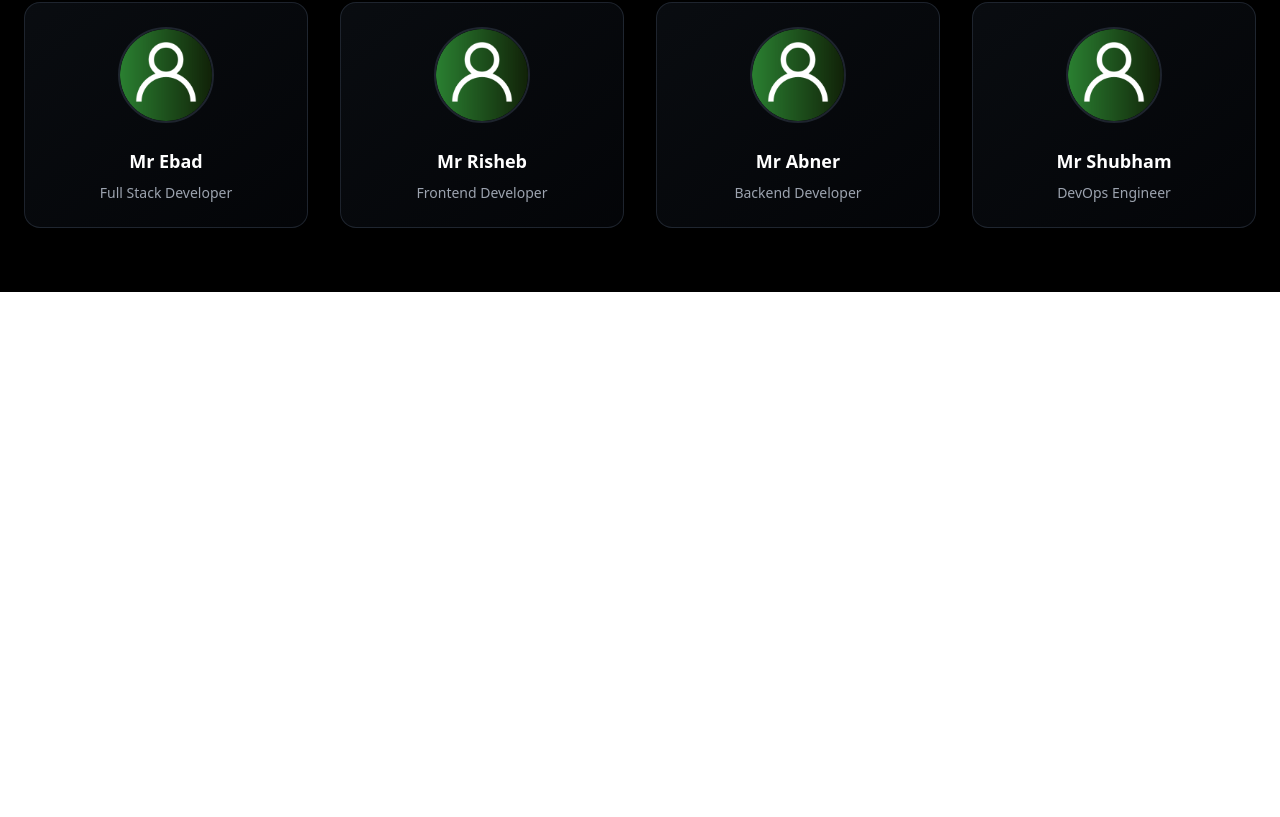
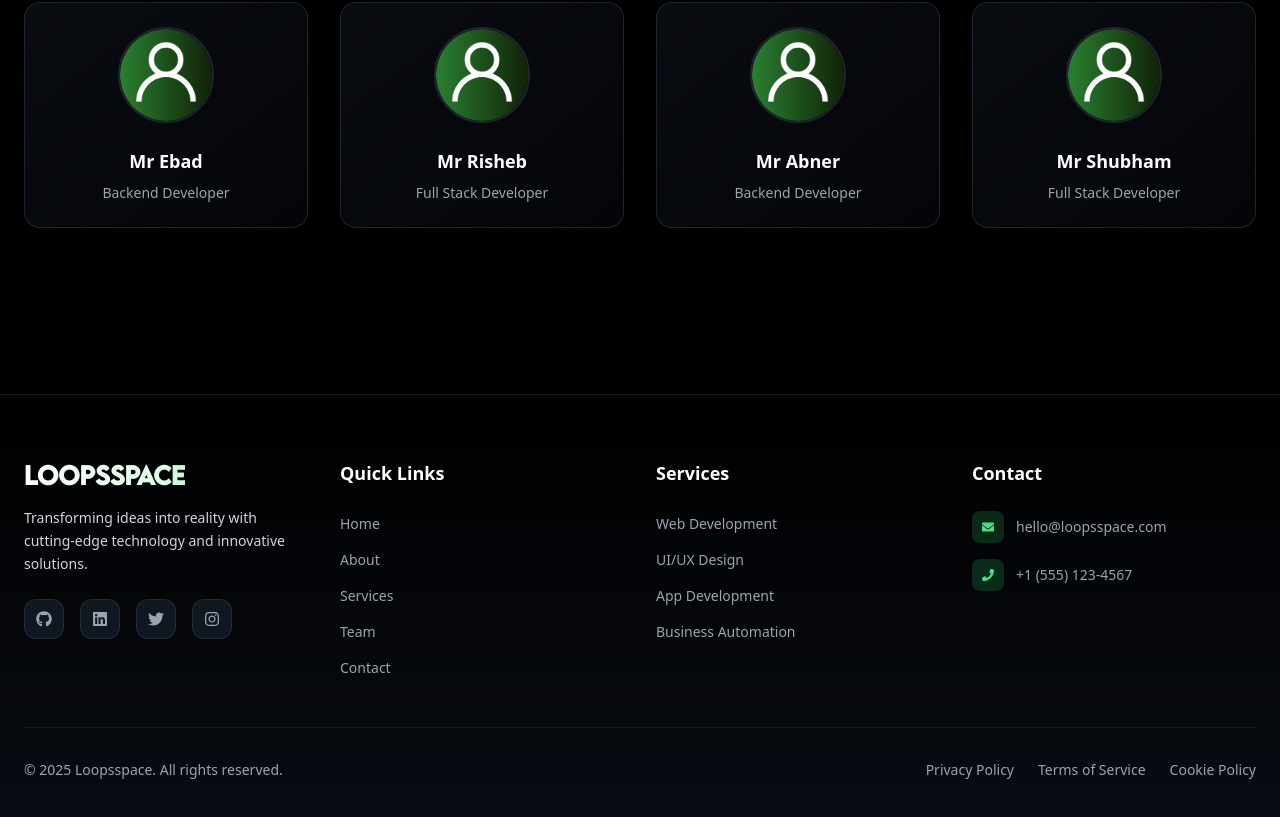
Before and after one commit to loopsspace/loopspace_portfolio, a React (Vite) app: page / in a window 1280 px wide. Shown: the part 2928-3745 px from the top of the page. Before the commit the page ends 3220 px from the top, so only its background shows below. Built offline with nearby package versions, Linux system fonts and the light colour scheme.

Commit message:
7th commit

```diff
--- /dev/null
+++ b/src/components/Footer.jsx
@@ -0,0 +1,181 @@
+import React from 'react';
+import { motion } from 'framer-motion';
+import { FaGithub, FaLinkedin, FaTwitter, FaInstagram, FaEnvelope, FaMapMarkerAlt, FaPhone } from 'react-icons/fa';
+
+const Footer = () => {
+  const currentYear = new Date().getFullYear();
+
+  const socialLinks = [
+    { icon: FaGithub, href: '#', label: 'GitHub' },
+    { icon: FaLinkedin, href: '#', label: 'LinkedIn' },
+    { icon: FaTwitter, href: '#', label: 'Twitter' },
+    { icon: FaInstagram, href: '#', label: 'Instagram' }
+  ];
+
+  const quickLinks = [
+    { name: 'Home', href: '#' },
+    { name: 'About', href: '#about' },
+    { name: 'Services', href: '#services' },
+    { name: 'Team', href: '#team' },
+    { name: 'Contact', href: '#contact' }
+  ];
+
+  const services = [
+    { name: 'Web Development', href: '#' },
+    { name: 'UI/UX Design', href: '#' },
+    { name: 'App Development', href: '#' },
+    { name: 'Business Automation', href: '#' }
+  ];
+
+  return (
+    <footer className="relative bg-gradient-to-b from-transparent to-gray-900/50 backdrop-blur-sm border-t border-gray-800/50 md:mt-[8%]">
+      {/* Background Pattern */}
+      <div className="absolute inset-0 bg-grid-pattern opacity-5"></div>
+
+      <div className="relative z-10 max-w-7xl mx-auto px-6 py-16">
+        {/* Main Footer Content */}
+        <div className="grid grid-cols-1 md:grid-cols-2 lg:grid-cols-4 gap-8 mb-12">
+          {/* Brand Section */}
+          <motion.div
+            className="lg:col-span-1"
+            initial={{ opacity: 0, y: 20 }}
+            whileInView={{ opacity: 1, y: 0 }}
+            transition={{ duration: 0.6 }}
+            viewport={{ once: true }}
+          >
+            <div className="mb-6">
+              <h3 className="text-2xl font-bold bg-gradient-to-r from-white via-green-100 to-green-400 bg-clip-text text-transparent mb-4"
+                  style={{ fontFamily: 'LEMONMILK, sans-serif' }}>
+                LOOPSSPACE
+              </h3>
+              <p className="text-gray-300 text-sm leading-relaxed">
+                Transforming ideas into reality with cutting-edge technology and innovative solutions.
+              </p>
+            </div>
+
+            {/* Social Links */}
+            <div className="flex gap-4">
+              {socialLinks.map((social, index) => (
+                <motion.a
+                  key={index}
+                  href={social.href}
+                  className="w-10 h-10 bg-gray-800/50 border border-gray-700/50 rounded-xl flex items-center justify-center text-gray-400 hover:text-green-400 hover:border-green-500/50 hover:bg-green-500/10 transition-all duration-300"
+                  whileHover={{ scale: 1.1, rotate: 5 }}
+                  whileTap={{ scale: 0.95 }}
+                  aria-label={social.label}
+                >
+                  <social.icon className="w-4 h-4" />
+                </motion.a>
+              ))}
+            </div>
+          </motion.div>
+
+          {/* Quick Links */}
+          <motion.div
+            initial={{ opacity: 0, y: 20 }}
+            whileInView={{ opacity: 1, y: 0 }}
+            transition={{ duration: 0.6, delay: 0.1 }}
+            viewport={{ once: true }}
+          >
+            <h4 className="text-lg font-semibold text-white mb-6">Quick Links</h4>
+            <ul className="space-y-3">
+              {quickLinks.map((link, index) => (
+                <motion.li key={index} whileHover={{ x: 5 }}>
+                  <a
+                    href={link.href}
+                    className="text-gray-400 hover:text-green-400 transition-colors duration-300 text-sm"
+                  >
+                    {link.name}
+                  </a>
+                </motion.li>
+              ))}
+            </ul>
+          </motion.div>
+
+          {/* Services */}
+          <motion.div
+            initial={{ opacity: 0, y: 20 }}
+            whileInView={{ opacity: 1, y: 0 }}
+            transition={{ duration: 0.6, delay: 0.2 }}
+            viewport={{ once: true }}
+          >
+            <h4 className="text-lg font-semibold text-white mb-6">Services</h4>
+            <ul className="space-y-3">
+              {services.map((service, index) => (
+                <motion.li key={index} whileHover={{ x: 5 }}>
+                  <a
+                    href={service.href}
+                    className="text-gray-400 hover:text-green-400 transition-colors duration-300 text-sm"
+                  >
+                    {service.name}
+                  </a>
+                </motion.li>
+              ))}
+            </ul>
+          </motion.div>
+
+          {/* Contact Info */}
+          <motion.div
+            initial={{ opacity: 0, y: 20 }}
+            whileInView={{ opacity: 1, y: 0 }}
+            transition={{ duration: 0.6, delay: 0.3 }}
+            viewport={{ once: true }}
+          >
+            <h4 className="text-lg font-semibold text-white mb-6">Contact</h4>
+            <div className="space-y-4">
+              <div className="flex items-center gap-3">
+                <div className="w-8 h-8 bg-green-500/20 rounded-lg flex items-center justify-center">
+                  <FaEnvelope className="w-3 h-3 text-green-400" />
+                </div>
+                <span className="text-gray-400 text-sm">hello@loopsspace.com</span>
+              </div>
+              <div className="flex items-center gap-3">
+                <div className="w-8 h-8 bg-green-500/20 rounded-lg flex items-center justify-center">
+                  <FaPhone className="w-3 h-3 text-green-400" />
+                </div>
+                <span className="text-gray-400 text-sm">+1 (555) 123-4567</span>
+              </div>
+
+            </div>
+          </motion.div>
+        </div>
+
+
+
+        {/* Bottom Bar */}
+        <motion.div
+          className="flex flex-col md:flex-row justify-between items-center gap-4 pt-8 border-t border-gray-800/50"
+          initial={{ opacity: 0 }}
+          whileInView={{ opacity: 1 }}
+          transition={{ duration: 0.6, delay: 0.5 }}
+          viewport={{ once: true }}
+        >
+          <div className="text-gray-400 text-sm">
+            © {currentYear} Loopsspace. All rights reserved.
+          </div>
+          <div className="flex gap-6 text-sm">
+            <a href="#" className="text-gray-400 hover:text-green-400 transition-colors duration-300">
+              Privacy Policy
+            </a>
+            <a href="#" className="text-gray-400 hover:text-green-400 transition-colors duration-300">
+              Terms of Service
+            </a>
+            <a href="#" className="text-gray-400 hover:text-green-400 transition-colors duration-300">
+              Cookie Policy
+            </a>
+          </div>
+        </motion.div>
+      </div>
+
+      <style jsx>{`
+        .bg-grid-pattern {
+          background-image: linear-gradient(to right, rgba(255, 255, 255, 0.05) 1px, transparent 1px),
+                          linear-gradient(to bottom, rgba(255, 255, 255, 0.05) 1px, transparent 1px);
+          background-size: 40px 40px;
+        }
+      `}</style>
+    </footer>
+  );
+};
+
+export default Footer;
--- a/src/components/TeamShowcase.jsx
+++ b/src/components/TeamShowcase.jsx
@@ -6,10 +6,10 @@ const TeamShowcase = () => {
   const [activeTab, setActiveTab] = useState('developers');
 
   const developers = [
-    { name: 'Mr Ebad', role: 'Full Stack Developer', avatar: '/user.png' },
-    { name: 'Mr Risheb', role: 'Frontend Developer', avatar: '/user.png' },
+    { name: 'Mr Ebad', role: 'Backend Developer', avatar: '/user.png' },
+    { name: 'Mr Risheb', role: 'Full Stack Developer', avatar: '/user.png' },
     { name: 'Mr Abner', role: 'Backend Developer', avatar: '/user.png' },
-    { name: 'Mr Shubham', role: 'DevOps Engineer', avatar: '/user.png' }
+    { name: 'Mr Shubham', role: 'Full Stack Developer', avatar: '/user.png' }
   ];
 
   const designers = [
@@ -34,7 +34,7 @@ const TeamShowcase = () => {
       {/* Tab Navigation */}
       <div className="flex justify-center mb-12">
         <div className="bg-gray-800/50 backdrop-blur-sm border border-gray-700/50 rounded-2xl p-2 flex gap-2 relative">
-          {/* Animated background */}
+
           <motion.div
             className="absolute bg-green-500/20 border border-green-500/30 rounded-xl"
             layoutId="activeTab"
@@ -100,7 +100,7 @@ const TeamShowcase = () => {
           {currentTeam.map((member, index) => (
             <motion.div
               key={`${activeTab}-${index}`}
-              className="group relative bg-gradient-to-br from-gray-800/30 to-gray-900/20 border border-gray-700/50 rounded-2xl p-6 backdrop-blur-sm hover:border-green-500/50 transition-all duration-300 hover:-translate-y-2 hover:shadow-2xl hover:shadow-green-900/20"
+              className="group relative bg-gradient-to-br from-gray-800/30 to-gray-900/20 border border-gray-700/50 rounded-2xl p-3 sm:p-4 md:p-6 backdrop-blur-sm hover:border-green-500/50 transition-all duration-300 hover:-translate-y-2 hover:shadow-2xl hover:shadow-green-900/20"
               initial={{ opacity: 0, y: 20 }}
               animate={{ opacity: 1, y: 0 }}
               transition={{ delay: index * 0.1 }}
@@ -119,9 +119,9 @@ const TeamShowcase = () => {
 
               <div className="relative z-10 text-center">
                 {/* Avatar */}
-                <div className="relative mb-6">
+                <div className="relative mb-3 sm:mb-4 md:mb-6">
                   <motion.div
-                    className="w-24 h-24 mx-auto rounded-full overflow-hidden border-2 border-gray-700/50 group-hover:border-green-500/50 transition-colors duration-300"
+                    className="w-16 h-16 sm:w-20 sm:h-20 md:w-24 md:h-24 mx-auto rounded-full overflow-hidden border-2 border-gray-700/50 group-hover:border-green-500/50 transition-colors duration-300"
                     whileHover={{ scale: 1.1 }}
                     transition={{ type: "spring", stiffness: 300, damping: 20 }}
                   >
@@ -137,13 +137,13 @@ const TeamShowcase = () => {
 
                 {/* Member Info */}
                 <motion.h3
-                  className="text-lg font-bold text-white mb-2 group-hover:text-green-300 transition-colors"
+                  className="text-sm sm:text-base md:text-lg font-bold text-white mb-1 sm:mb-2 group-hover:text-green-300 transition-colors"
                   whileHover={{ scale: 1.05 }}
                 >
                   {member.name}
                 </motion.h3>
                 <motion.p
-                  className="text-gray-400 text-sm"
+                  className="text-gray-400 text-xs sm:text-sm"
                   whileHover={{ scale: 1.05 }}
                 >
                   {member.role}
--- a/src/pages/Home.jsx
+++ b/src/pages/Home.jsx
@@ -4,6 +4,7 @@ import BentoGrid from "../components/BentoGrid";
 import UIBento from "../components/UIBento";
 import AboutSection from "../components/AboutSection";
 import TeamShowcase from "../components/TeamShowcase";
+import Footer from "../components/Footer";
 
 
 const Home = () => {
@@ -15,6 +16,7 @@ const Home = () => {
             <AboutSection />
             <BentoGrid />
             <TeamShowcase />
+            <Footer />
 
             </div>
 
```
